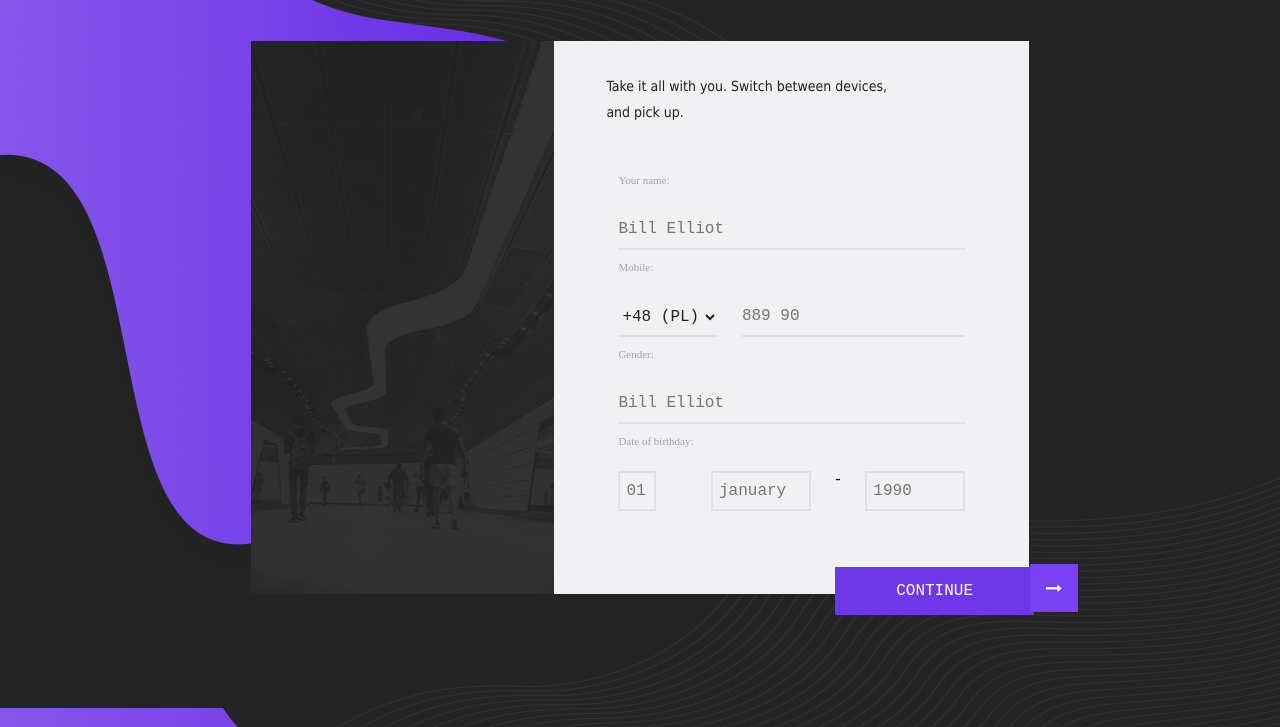
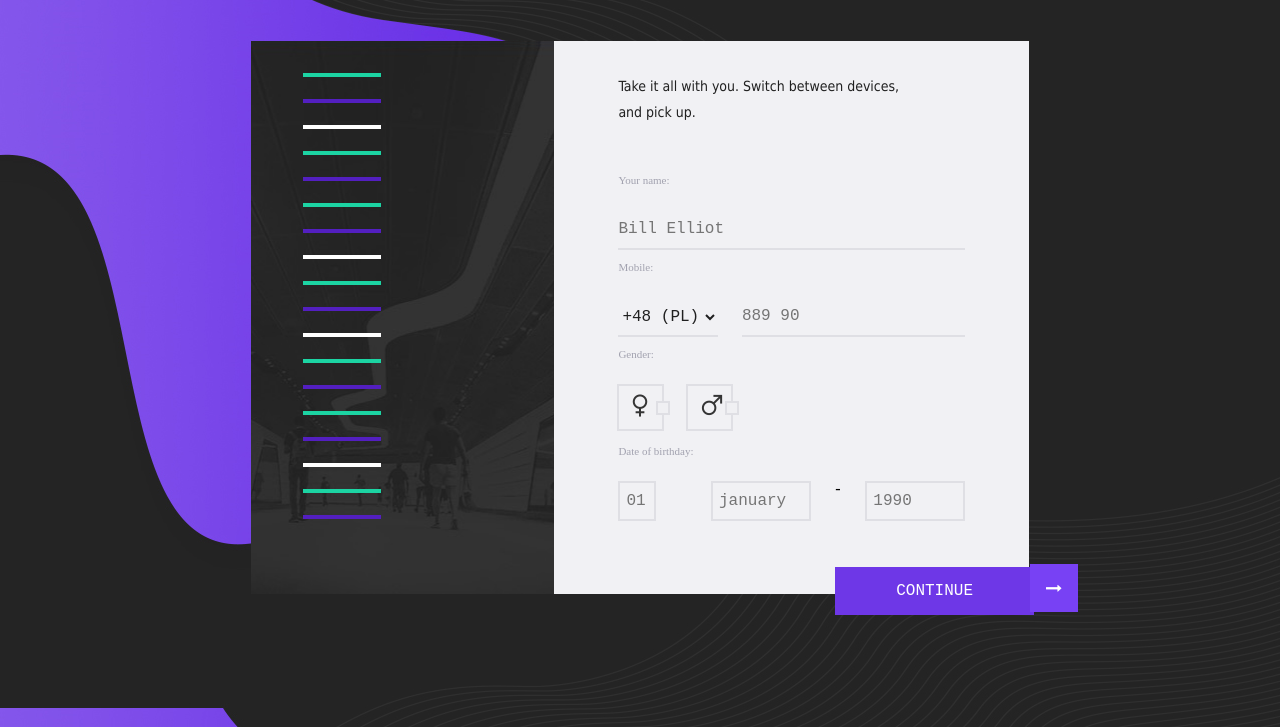
Before and after one commit to hisolmex/form-violett, a plain HTML site: page index.html in a window 1280 px wide. Shown: the part 73-800 px from the top of the page. Drawn offline with Linux system fonts and the light colour scheme.

Commit message:
add icons gender

```diff
--- a/css/style.css
+++ b/css/style.css
@@ -105,6 +105,7 @@ h2.h2-form {
 	max-width: 778px;
 	background: none;
 	height: 553px;
+	margin-bottom: 80px;
 }
 .col-left{
 	width: 39%;
@@ -130,6 +131,7 @@ h2.h2-form {
 }
 p.p-form {
 	font-size: 14px;
+	margin-left: 12px;
 	color: #202020;
 	line-height: 26px;
 	max-width: 291px;
@@ -175,6 +177,9 @@ p.p-form {
 .form-group input:hover {
 	border-bottom: 2px solid #531fc0;
 }
+.form-group input.border:hover {
+	border: 2px solid #531fc0;
+}
 .form-group select:hover {
 	border-bottom: 2px solid #531fc0;
 }
@@ -192,6 +197,7 @@ p.p-form {
 }
 .button {
     position: relative;
+	height: 48px;
     top: 0;
     bottom: 0;
     left: 0;
@@ -222,6 +228,82 @@ input.border {
     position: absolute;
     top: 524px;
     right: -57px;
+}
+.square-small {
+    width: 14px;
+    height: 14px;
+    border: 2px solid #dfdfe4;
+    background: #f0f0f3;
+    display: inline-block;
+	z-index: 999;
+    position: absolute;
+    top: 17px;
+    left: 48px;
+}
+.square-little {
+    width: 2px;
+    height: 2px;
+    border: 2px solid #dfdfe4;
+    display: none;
+    z-index: 999;
+    position: absolute;
+    top: 22px;
+    left: 53px;
+}
+.square-big {
+    width: 47px;
+    height: 47px;
+    border: 2px solid #dfdfe4;
+    background: none;
+    display: inline-block;
+	z-index: 10;
+}
+.square-box {
+	width: 65px;
+	display: inline-block;
+	position: relative;
+    top: 0;
+    left: 0;
+    bottom: 0;
+}
+.item {
+	margin-bottom: 22px;
+}
+.color1 {
+	width: 78px;
+	border: 2px solid #1cd4a3;
+}
+.color2 {
+	width: 78px;
+	border: 2px solid #531fc0;
+}
+.color3 {
+	width: 78px;
+	border: 2px solid #ffffff;
+}
+
+.gender-box-all {
+    text-align: left;
+	display: block;
+    margin-left: -10px;
+}
+.square-box:hover {
+	cursor: pointer;
+}
+.square-box:hover .square-big {
+	border: 2px solid #1cd4a3;
+}
+.square-box:hover .square-small {
+	border: 2px solid #1cd4a3;
+}
+.square-box:hover .square-little {
+	display: inline-block;
+	border: 2px solid #1cd4a3;
+}
+img.gender-img {
+    position: absolute;
+    top: 10px;
+    left: 24px;
 }
 @media (max-width: 940px) {
 	.box-main {
--- a/index.html
+++ b/index.html
@@ -30,6 +30,42 @@
 				<div class="box-main">
 					<div class="col-left">
 						<div class="box-left">
+							<div class="item i1 color1">
+							</div>
+							<div class="item i2 color2">
+							</div>
+							<div class="item i3 color3">
+							</div>
+							<div class="item i4 color1">
+							</div>
+							<div class="item i5 color2">
+							</div>
+							<div class="item i6 color1">
+							</div>
+							<div class="item i7 color2">
+							</div>
+							<div class="item i8 color3">
+							</div>
+							<div class="item i9 color1">
+							</div>
+							<div class="item i10 color2">
+							</div>
+							<div class="item i11 color3">
+							</div>
+							<div class="item i12 color1">
+							</div>
+							<div class="item i13 color2">
+							</div>
+							<div class="item i14 color1">
+							</div>
+							<div class="item i15 color2">
+							</div>
+							<div class="item i16 color3">
+							</div>
+							<div class="item i17 color1">
+							</div>
+							<div class="item i18 color2">
+							</div>
 
 						</div>
 					</div>
@@ -41,13 +77,14 @@
 							</p>
 							<form>
 								<div class="form-box">
+									<!-- NAME -->
 									<div class="row form-group">
 										<label class="col-12" for="name">Your name:</label>
 										<div class="col-12">
 											<input type="name" class="form-control" id="name" placeholder="Bill Elliot">
 										</div>
 									</div>
-
+									<!-- MOBILE -->
 									<div class="row form-group">
 										<label class="col-12" for="name">Mobile:</label>
 										<div class="col-4 options">
@@ -61,12 +98,35 @@
 											<input type="name" class="form-control" id="name" placeholder="889 90">
 										</div>
 									</div>
+									<!-- GENDER -->
 									<div class="row form-group">
 										<label class="col-12" for="gender">Gender:</label>
 										<div class="col-12">
-											<input type="name" class="form-control" id="gender" placeholder="Bill Elliot">
+											<div class="gender-box-all">
+												<!-- FEMALE -->
+												<div class="square-box">
+													<div class="square-big">
+														<img class="gender-img" src="img/Female.png" alt="s" title="s">
+													</div>
+													<div class="square-small">
+													</div>
+													<div class="square-little ">
+													</div>
+												</div>
+												<!-- MALE -->
+												<div class="square-box">
+													<div class="square-big">
+														<img class="gender-img" src="img/Male.png" alt="s" title="s">
+													</div>
+													<div class="square-small">
+													</div>
+													<div class="square-little ">
+													</div>
+												</div>
+											</div>
 										</div>
 									</div>
+									<!-- BIRTHDAY -->
 									<div class="row form-group">
 										<label class="col-12" for="data">Date of birthday:</label>
 										<div class="col-2">
@@ -91,6 +151,8 @@
 										<input type="submit" value="CONTINUE" class="btn2"> <i class="fa fa-long-arrow-right" aria-hidden="true"></i>
 									</div>
 								</div>
+
+
 							</form>
 						</div>
 					</div>
```
Also changed, not shown: img/Female.png (added), img/Male.png (added), img/images/foto.jpg (deleted), img/images/tlo2.png (deleted), img/images/tlo2_01.png (deleted), img/images/tlo2_02.png (deleted), img/images/tlo2_04.png (deleted), img/images/tlo2_05.png (deleted), img/images/tlo2_06.png (deleted), img/images/tlo2_08.png (deleted).
